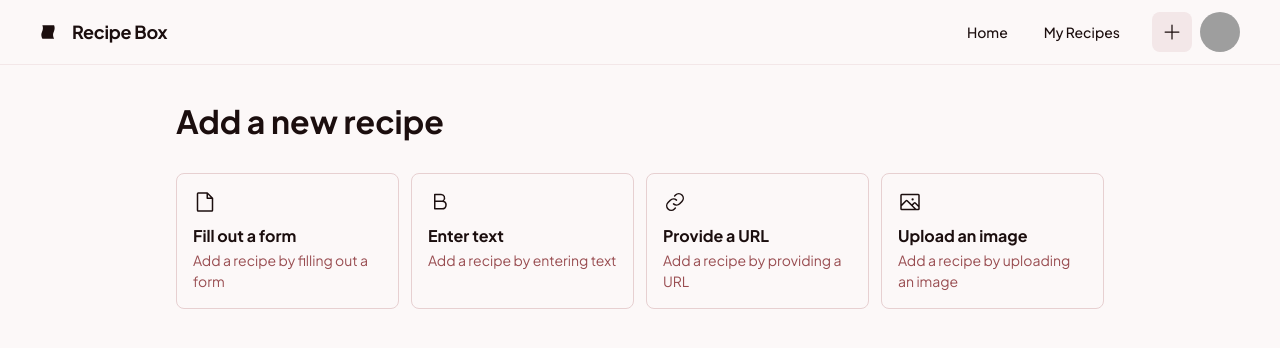
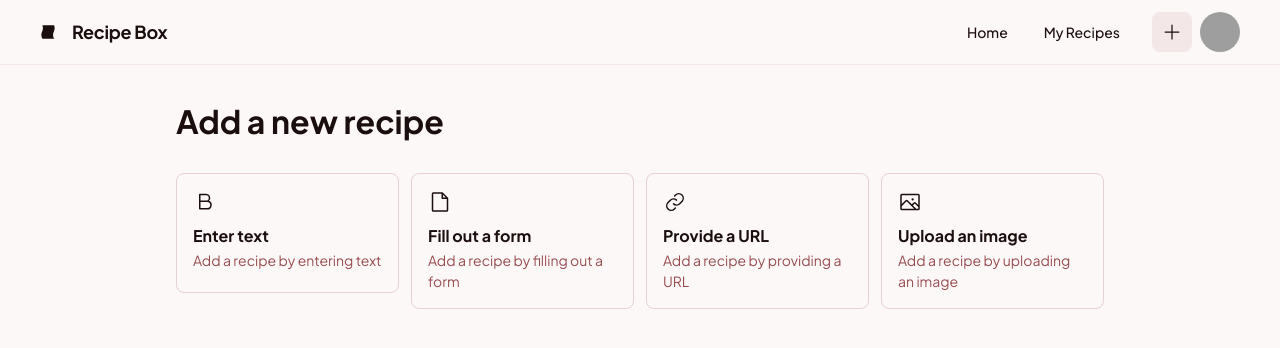
Before and after one commit to roiguri/recipe-reader, a React (Create React App) app in the folder demo-frontend/: page / in a window 1280 px wide. Shown: the top 348 px of the page. Built offline with nearby package versions, Linux system fonts and the light colour scheme; grey boxes are pictures that could not be loaded; the HTML template or start-up script is replaced by a standard one.

Commit message:
feat(demo): create expanded cards

```diff
--- a/demo-frontend/src/App.js
+++ b/demo-frontend/src/App.js
@@ -1,18 +1,80 @@
 import React, { useState } from 'react';
 import { motion, AnimatePresence } from 'framer-motion';
-import OptionCard from './OptionCard';
+import OptionsGrid from './components/OptionsGrid';
+import { ANIMATION_CONFIG } from './utils/animationConfig';
+import ComingSoonContent from './components/ComingSoonContent';
 
 function App() {
-  const [selectedOption, setSelectedOption] = useState(null);
-
-  const handleCardClick = (cardType) => {
-    console.log(`${cardType} card clicked`);
-    setSelectedOption(cardType);
+  // Card configurations with all required data
+  const CARD_CONFIGS = {
+    text: {
+      icon: (
+        <svg xmlns="http://www.w3.org/2000/svg" width="24px" height="24px" fill="currentColor" viewBox="0 0 256 256">
+          <path d="M170.48,115.7A44,44,0,0,0,140,40H72a8,8,0,0,0-8,8V200a8,8,0,0,0,8,8h80a48,48,0,0,0,18.48-92.3ZM80,56h60a28,28,0,0,1,0,56H80Zm72,136H80V128h72a32,32,0,0,1,0,64Z"></path>
+        </svg>
+      ),
+      title: "Enter text",
+      description: "Add a recipe by entering text",
+      inputType: "textarea",
+      placeholder: "Paste your recipe text here...",
+      buttonText: "Extract Recipe",
+      isComingSoon: false,
+      examples: ["Sample Hebrew Recipe...", "Sample English Recipe..."]
+    },
+    form: {
+      icon: (
+        <svg xmlns="http://www.w3.org/2000/svg" width="24px" height="24px" fill="currentColor" viewBox="0 0 256 256">
+          <path d="M213.66,82.34l-56-56A8,8,0,0,0,152,24H56A16,16,0,0,0,40,40V216a16,16,0,0,0,16,16H200a16,16,0,0,0,16-16V88A8,8,0,0,0,213.66,82.34ZM160,51.31,188.69,80H160ZM200,216H56V40h88V88a8,8,0,0,0,8,8h48V216Z"></path>
+        </svg>
+      ),
+      title: "Fill out a form",
+      description: "Add a recipe by filling out a form",
+      inputType: "form",
+      isComingSoon: true
+    },
+    url: {
+      icon: (
+        <svg xmlns="http://www.w3.org/2000/svg" width="24px" height="24px" fill="currentColor" viewBox="0 0 256 256">
+          <path d="M137.54,186.36a8,8,0,0,1,0,11.31l-9.94,10A56,56,0,0,1,48.38,128.4L72.5,104.28A56,56,0,0,1,149.31,102a8,8,0,1,1-10.64,12,40,40,0,0,0-54.85,1.63L59.7,139.72a40,40,0,0,0,56.58,56.58l9.94-9.94A8,8,0,0,1,137.54,186.36Zm70.08-138a56.08,56.08,0,0,0-79.22,0l-9.94,9.95a8,8,0,0,0,11.32,11.31l9.94-9.94a40,40,0,0,1,56.58,56.58L172.18,140.4A40,40,0,0,1,117.33,142A8,8,0,1,0,106.69,154a56,56,0,0,0,76.81-2.26l24.12-24.12A56.08,56.08,0,0,0,207.62,48.38Z"></path>
+        </svg>
+      ),
+      title: "Provide a URL",
+      description: "Add a recipe by providing a URL",
+      inputType: "url",
+      placeholder: "https://example.com/recipe",
+      buttonText: "Extract from URL",
+      isComingSoon: true
+    },
+    image: {
+      icon: (
+        <svg xmlns="http://www.w3.org/2000/svg" width="24px" height="24px" fill="currentColor" viewBox="0 0 256 256">
+          <path d="M216,40H40A16,16,0,0,0,24,56V200a16,16,0,0,0,16,16H216a16,16,0,0,0,16-16V56A16,16,0,0,0,216,40Zm0,16V158.75l-26.07-26.06a16,16,0,0,0-22.63,0l-20,20-44-44a16,16,0,0,0-22.62,0L40,149.37V56ZM40,172l52-52,80,80H40Zm176,28H194.63l-36-36,20-20L216,181.38V200ZM144,100a12,12,0,1,1,12,12A12,12,0,0,1,144,100Z"></path>
+        </svg>
+      ),
+      title: "Upload an image",
+      description: "Add a recipe by uploading an image",
+      inputType: "file",
+      buttonText: "Process Image",
+      isComingSoon: true
+    }
   };
 
-  const handleReset = () => {
-    console.log('Resetting selection');
-    setSelectedOption(null);
+  const [expandedCard, setExpandedCard] = useState(null);
+
+  const handleCardClick = (cardId) => {
+    setExpandedCard(expandedCard === cardId ? null : cardId);
+  };
+
+  const getCardItems = () => {
+    return Object.entries(CARD_CONFIGS).map(([id, config]) => ({
+      id,
+      preview: {
+        icon: config.icon,
+        title: config.title,
+        description: config.description
+      },
+      expanded: <ComingSoonContent feature={config.title.toLowerCase()} />
+    }));
   };
 
   return (
@@ -57,13 +119,16 @@ function App() {
             <div className="flex flex-wrap justify-between gap-3 p-4">
               <p className="text-[#1b0e0e] tracking-light text-2xl md:text-[32px] font-bold leading-tight min-w-0">Add a new recipe</p>
               <AnimatePresence>
-                {selectedOption && (
+                {expandedCard && (
                   <motion.button
                     initial={{ opacity: 0, x: 20 }}
                     animate={{ opacity: 1, x: 0 }}
                     exit={{ opacity: 0, x: 20 }}
-                    transition={{ duration: 0.3, ease: "easeInOut" }}
-                    onClick={handleReset}
+                    transition={{
+                      duration: ANIMATION_CONFIG.CONTENT_FADE_IN / 1000,
+                      ease: ANIMATION_CONFIG.CONTENT_EASE
+                    }}
+                    onClick={() => setExpandedCard(null)}
                     className="text-[#994d51] text-sm font-medium leading-normal bg-transparent border-none cursor-pointer hover:text-[#1b0e0e] transition-colors duration-200 flex items-center gap-2"
                   >
                     <svg
@@ -80,51 +145,14 @@ function App() {
                 )}
               </AnimatePresence>
             </div>
-            <div className="grid grid-cols-1 sm:grid-cols-2 lg:grid-cols-4 gap-3 p-4">
-              <OptionCard
-                icon={
-                  <svg xmlns="http://www.w3.org/2000/svg" width="24px" height="24px" fill="currentColor" viewBox="0 0 256 256">
-                    <path d="M213.66,82.34l-56-56A8,8,0,0,0,152,24H56A16,16,0,0,0,40,40V216a16,16,0,0,0,16,16H200a16,16,0,0,0,16-16V88A8,8,0,0,0,213.66,82.34ZM160,51.31,188.69,80H160ZM200,216H56V40h88V88a8,8,0,0,0,8,8h48V216Z"></path>
-                  </svg>
-                }
-                title="Fill out a form"
-                description="Add a recipe by filling out a form"
-                onClick={() => handleCardClick('form')}
-                isSelected={selectedOption === 'form'}
-              />
-              <OptionCard
-                icon={
-                  <svg xmlns="http://www.w3.org/2000/svg" width="24px" height="24px" fill="currentColor" viewBox="0 0 256 256">
-                    <path d="M170.48,115.7A44,44,0,0,0,140,40H72a8,8,0,0,0-8,8V200a8,8,0,0,0,8,8h80a48,48,0,0,0,18.48-92.3ZM80,56h60a28,28,0,0,1,0,56H80Zm72,136H80V128h72a32,32,0,0,1,0,64Z"></path>
-                  </svg>
-                }
-                title="Enter text"
-                description="Add a recipe by entering text"
-                onClick={() => handleCardClick('text')}
-                isSelected={selectedOption === 'text'}
-              />
-              <OptionCard
-                icon={
-                  <svg xmlns="http://www.w3.org/2000/svg" width="24px" height="24px" fill="currentColor" viewBox="0 0 256 256">
-                    <path d="M137.54,186.36a8,8,0,0,1,0,11.31l-9.94,10A56,56,0,0,1,48.38,128.4L72.5,104.28A56,56,0,0,1,149.31,102a8,8,0,1,1-10.64,12,40,40,0,0,0-54.85,1.63L59.7,139.72a40,40,0,0,0,56.58,56.58l9.94-9.94A8,8,0,0,1,137.54,186.36Zm70.08-138a56.08,56.08,0,0,0-79.22,0l-9.94,9.95a8,8,0,0,0,11.32,11.31l9.94-9.94a40,40,0,0,1,56.58,56.58L172.18,140.4A40,40,0,0,1,117.33,142,8,8,0,1,0,106.69,154a56,56,0,0,0,76.81-2.26l24.12-24.12A56.08,56.08,0,0,0,207.62,48.38Z"></path>
-                  </svg>
-                }
-                title="Provide a URL"
-                description="Add a recipe by providing a URL"
-                onClick={() => handleCardClick('url')}
-                isSelected={selectedOption === 'url'}
-              />
-              <OptionCard
-                icon={
-                  <svg xmlns="http://www.w3.org/2000/svg" width="24px" height="24px" fill="currentColor" viewBox="0 0 256 256">
-                    <path d="M216,40H40A16,16,0,0,0,24,56V200a16,16,0,0,0,16,16H216a16,16,0,0,0,16-16V56A16,16,0,0,0,216,40Zm0,16V158.75l-26.07-26.06a16,16,0,0,0-22.63,0l-20,20-44-44a16,16,0,0,0-22.62,0L40,149.37V56ZM40,172l52-52,80,80H40Zm176,28H194.63l-36-36,20-20L216,181.38V200ZM144,100a12,12,0,1,1,12,12A12,12,0,0,1,144,100Z"></path>
-                  </svg>
-                }
-                title="Upload an image"
-                description="Add a recipe by uploading an image"
-                onClick={() => handleCardClick('image')}
-                isSelected={selectedOption === 'image'}
-              />
+            <div className="relative"> {/* Add relative positioning */}
+              <div className="grid grid-cols-1 sm:grid-cols-2 lg:grid-cols-4 gap-3 p-4">
+                <OptionsGrid
+                  cardItems={getCardItems()}
+                  expandedCard={expandedCard}
+                  onCardClick={handleCardClick}
+                />
+              </div>
             </div>
           </div>
         </div>
--- /dev/null
+++ b/demo-frontend/src/components/ComingSoonContent.js
@@ -0,0 +1,27 @@
+import React from 'react';
+
+const ComingSoonContent = ({ feature = "this feature" }) => {
+  return (
+    <div className="flex flex-col items-center justify-center p-8 text-center min-h-[200px]">
+      <div className="text-[#994d51] mb-4">
+        <svg
+          xmlns="http://www.w3.org/2000/svg"
+          width="48px"
+          height="48px"
+          fill="currentColor"
+          viewBox="0 0 256 256"
+        >
+          <path d="M128,24A104,104,0,1,0,232,128,104.11,104.11,0,0,0,128,24Zm0,192a88,88,0,1,1,88-88A88.1,88.1,0,0,1,128,216Zm16-40a8,8,0,0,1-8,8,16,16,0,0,1-16-16V128a8,8,0,0,1,0-16,16,16,0,0,1,16,16v40A8,8,0,0,1,144,176ZM112,84a12,12,0,1,1,12,12A12,12,0,0,1,112,84Z"></path>
+        </svg>
+      </div>
+      <h3 className="text-[#1b0e0e] text-lg font-bold leading-tight mb-2">
+        Coming Soon
+      </h3>
+      <p className="text-[#994d51] text-sm font-normal leading-normal max-w-sm">
+        We're currently working on {feature}. This feature will be available soon!
+      </p>
+    </div>
+  );
+};
+
+export default ComingSoonContent;
--- a/demo-frontend/src/OptionCard.js
+++ b/demo-frontend/src/components/OptionCard.js
@@ -1,14 +1,14 @@
 import React from 'react';
 import { motion } from 'framer-motion';
 
-const OptionCard = ({ icon, title, description, onClick, isSelected }) => {
+const OptionCard = ({ icon, title, description, onClick, layoutId }) => {
   return (
     <motion.div
+      layoutId={layoutId}
+      onClick={onClick}
       className="flex flex-1 gap-3 rounded-lg border border-[#e7d0d1] bg-[#fcf8f8] p-4 flex-col cursor-pointer min-h-[120px] touch-manipulation"
-      onClick={onClick}
       whileHover={{ scale: 1.02 }}
       whileTap={{ scale: 0.98 }}
-      transition={{ duration: 0.2, ease: "easeInOut" }}
     >
       <div className="text-[#1b0e0e] flex-shrink-0">
         {icon}
--- /dev/null
+++ b/demo-frontend/src/components/OptionsGrid.js
@@ -0,0 +1,95 @@
+import React, { useState, useEffect } from 'react';
+import { LayoutGroup, motion } from 'framer-motion';
+import OptionCard from './OptionCard';
+
+const OptionsGrid = ({ cardItems, expandedCard, onCardClick }) => {
+  const [showCards, setShowCards] = useState(true);
+  const [showExpandedContent, setShowExpandedContent] = useState(false);
+
+  useEffect(() => {
+    if (expandedCard) {
+      // Hide cards when expanding
+      setShowCards(false);
+      // Delay showing expanded content until morph completes
+      const timer = setTimeout(() => {
+        setShowExpandedContent(true);
+      }, 600);
+      return () => clearTimeout(timer);
+    } else {
+      // When returning, hide expanded content immediately
+      setShowExpandedContent(false);
+      // Then delay showing cards until container is back
+      const timer = setTimeout(() => {
+        setShowCards(true);
+      }, 500);
+      return () => clearTimeout(timer);
+    }
+  }, [expandedCard]);
+
+  return (
+    <>
+      {cardItems.map((item) => {
+        const isExpanded = expandedCard === item.id;
+
+        return (
+          <LayoutGroup key={item.id}>
+            {isExpanded ? (
+              <motion.div
+                layoutId={item.id}
+                className="absolute inset-0 bg-[#fcf8f8] rounded-lg border border-[#e7d0d1] p-6 min-h-[300px] z-50"
+              >
+                {/* Header with blur effect */}
+                <motion.div
+                  className="flex items-center gap-3 mb-6"
+                  animate={{
+                    filter: showExpandedContent ? "blur(0px)" : "blur(4px)",
+                    opacity: showExpandedContent ? 1 : 0.7
+                  }}
+                  transition={{ duration: 0.3, ease: "easeOut" }}
+                >
+                  <div className="text-[#1b0e0e]">
+                    {item.preview.icon}
+                  </div>
+                  <h2 className="text-[#1b0e0e] text-lg font-bold">
+                    {item.preview.title}
+                  </h2>
+                </motion.div>
+
+                {/* Content area with blur effect */}
+                <motion.div
+                  className="flex-1"
+                  animate={{
+                    filter: showExpandedContent ? "blur(0px)" : "blur(4px)",
+                    opacity: showExpandedContent ? 1 : 0.7
+                  }}
+                  transition={{ duration: 0.3, ease: "easeOut" }}
+                >
+                  {item.expanded}
+                </motion.div>
+              </motion.div>
+            ) : (
+              <motion.div
+                key={`card-${item.id}`}
+                animate={{
+                  opacity: showCards ? 1 : 0,
+                  scale: showCards ? 1 : 0.95,
+                }}
+                transition={{ duration: 0.6, ease: "easeOut" }}
+              >
+                <OptionCard
+                  icon={item.preview.icon}
+                  title={item.preview.title}
+                  description={item.preview.description}
+                  onClick={() => onCardClick(item.id)}
+                  layoutId={item.id}
+                />
+              </motion.div>
+            )}
+          </LayoutGroup>
+        );
+      })}
+    </>
+  );
+};
+
+export default OptionsGrid;
--- /dev/null
+++ b/demo-frontend/src/utils/animationConfig.js
@@ -0,0 +1,17 @@
+export const ANIMATION_CONFIG = {
+  CARD_DISSOLUTION: 500,    // Other cards fade out
+  CARD_EXPANSION: 600,      // Selected card expands
+  CONTAINER_RESIZE: 400,    // Container height adjusts
+  CONTENT_FADE_IN: 300,     // New content appears
+
+  // Easing (Framer Motion format)
+  DISSOLVE_EASE: [0.4, 0.0, 0.2, 1],          // Material Design standard easing
+  EXPAND_EASE: [0.25, 0.46, 0.45, 0.94],      // Smooth expansion curve
+  CONTENT_EASE: [0.165, 0.84, 0.44, 1],       // Quick ease-out for content
+
+  // Reduced motion
+  REDUCED_MOTION_DURATION: 200,
+};
+
+export const shouldReduceMotion = () =>
+  window.matchMedia('(prefers-reduced-motion: reduce)').matches;
```
